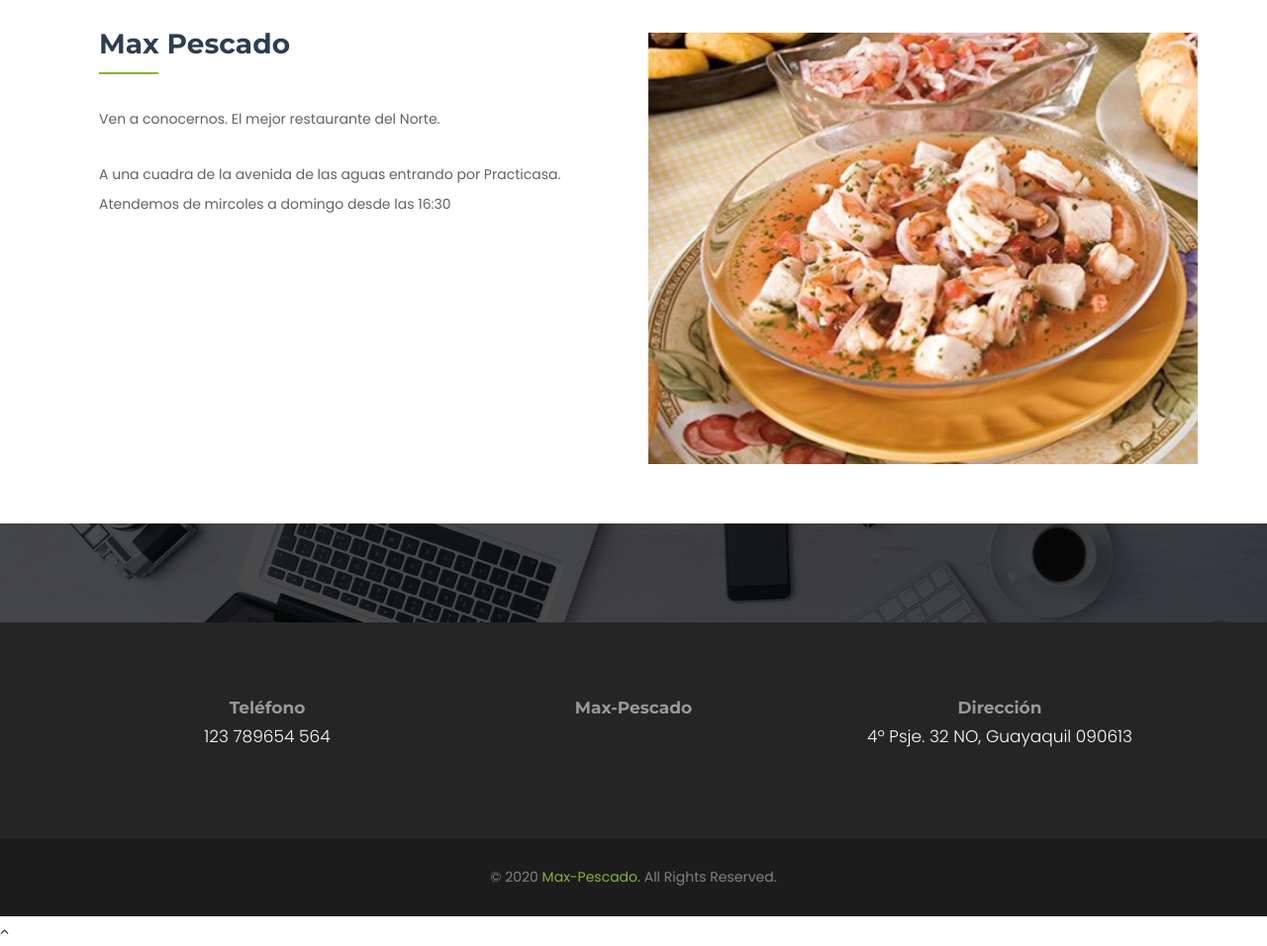
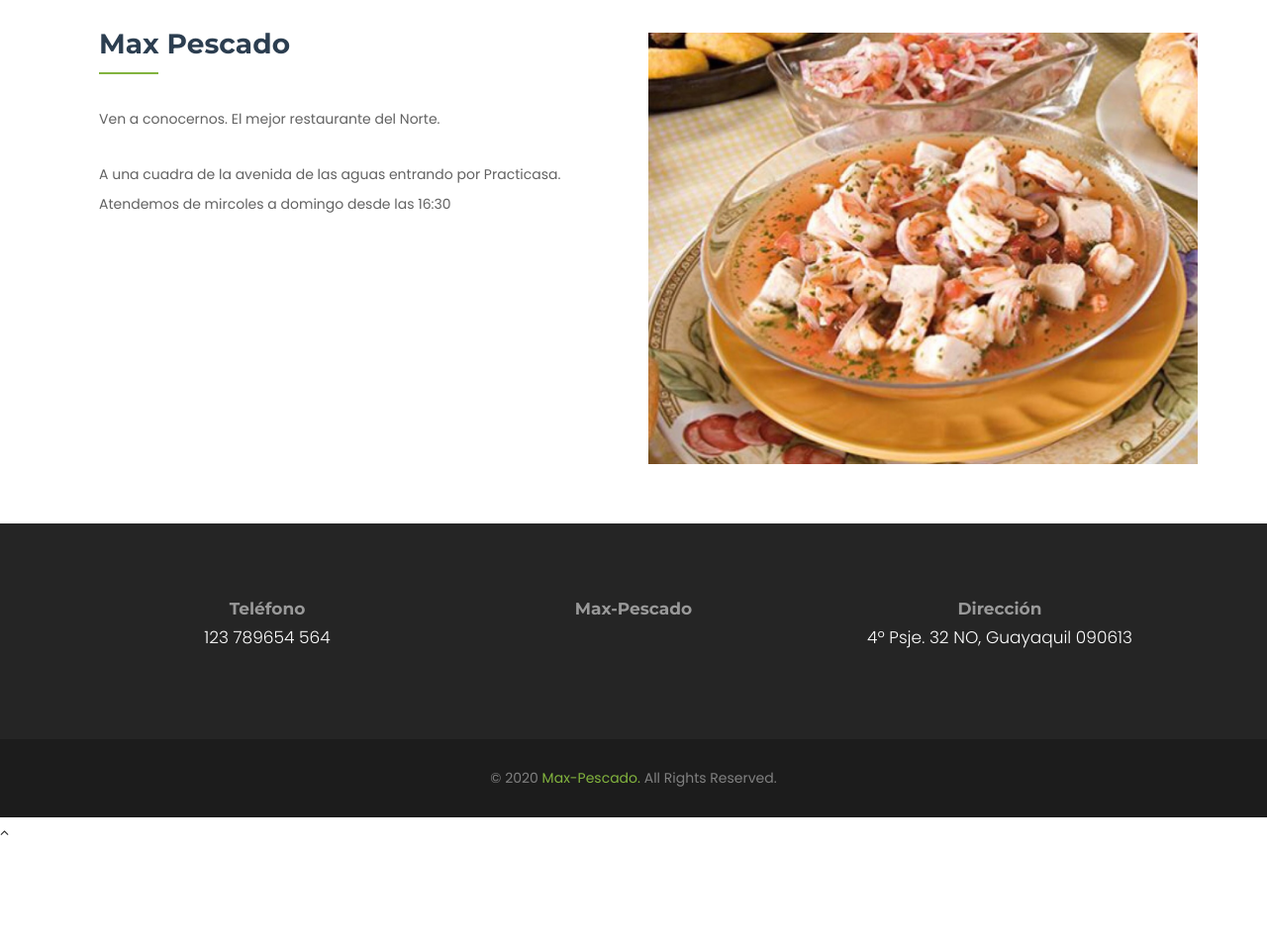
Before and after one commit to Max-Pescado/Max-Pescado, a plain HTML site: page index.html in a window 1280 px wide. Shown: the part 996-1952 px from the top of the page at 99% size. After the commit the page ends 1852 px from the top, so only its background shows below. Drawn offline with Linux system fonts and the light colour scheme.

Commit message:
Update index.html

```diff
--- a/index.html
+++ b/index.html
@@ -178,15 +178,7 @@
       <!--Project Fillter End-->
 
       <!-- countert section -->
-      <section id="stats" class="commonSection">
-         <div class="container">
-            <div class="content" id="counter">
-               <div class="col-md-3 col-sm-3 col-xs-6">
-                  <div class="countdown">
 
-            </div>
-         </div>
-      </section>
       <!-- counter section -->
 
 
```
